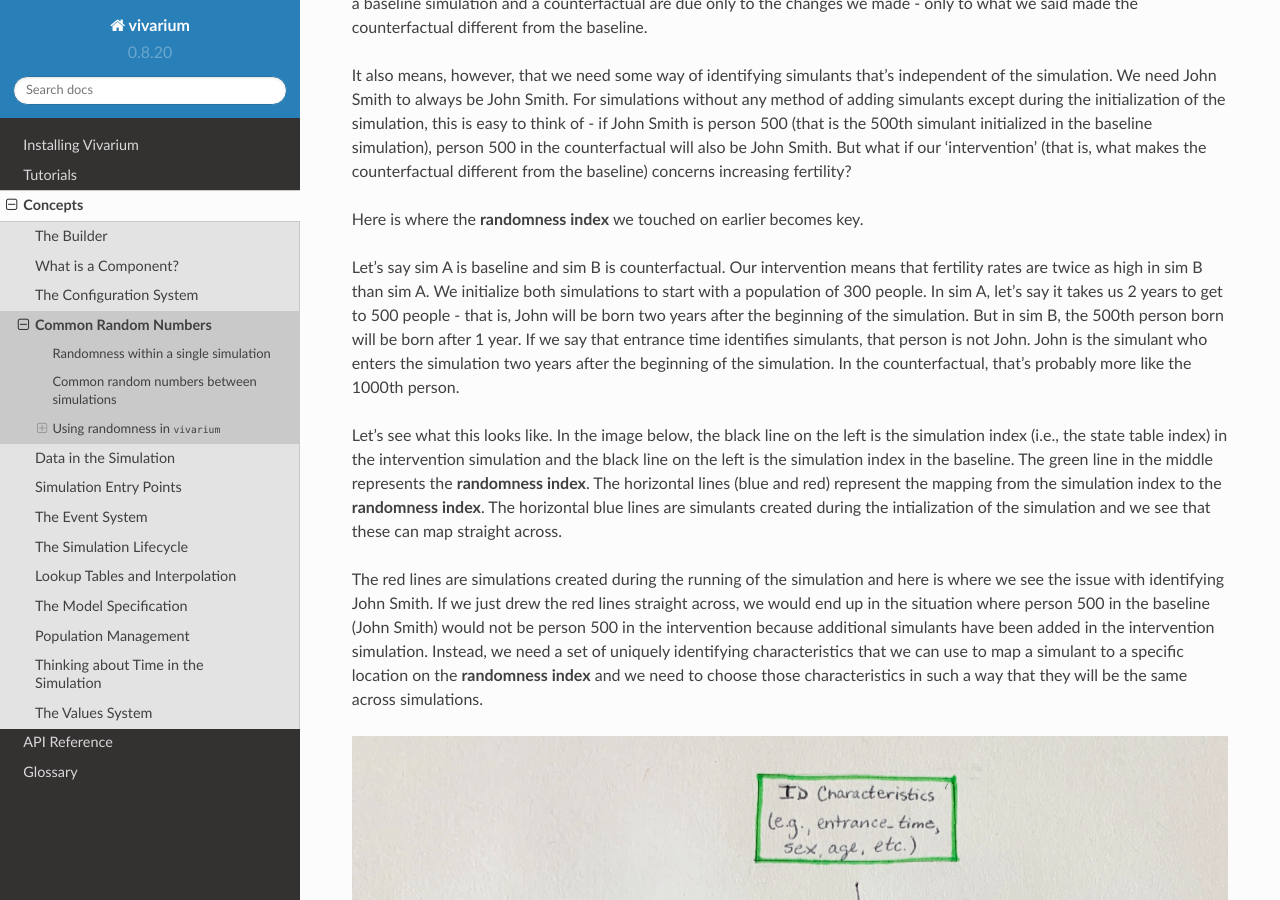
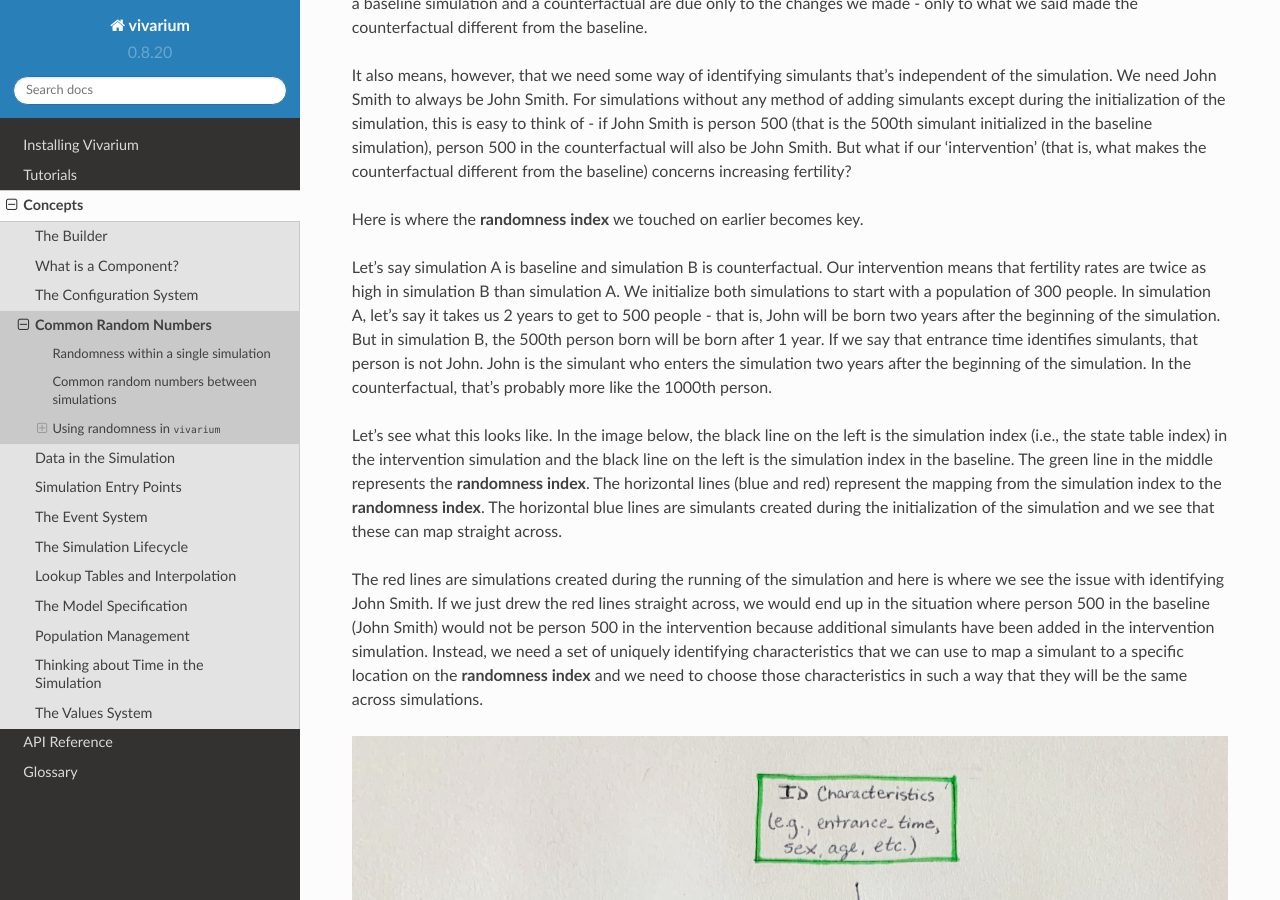
Before and after one commit to ihmeuw/vivarium, a Sphinx documentation site: the page built from docs/source/concepts/crn.rst, in a window 1280 px wide and 900 px high, scrolled down 2812 px. Built offline with Sphinx 7.4.7 and the Read the Docs theme 2.0.0, drawn with Linux system fonts in a browser that asks for light colours; some of the changed text lies outside the part shown.

Commit message:
Fix typos, don't shorten simulation

```diff
--- a/docs/source/concepts/crn.rst
+++ b/docs/source/concepts/crn.rst
@@ -111,15 +111,15 @@ baseline) concerns increasing fertility?
 
 Here is where the **randomness index** we touched on earlier becomes key.
 
-Let's say sim A is baseline and sim B is counterfactual. Our intervention means
-that fertility rates are twice as high in sim B than sim A. We initialize both
-simulations to start with a population of 300 people. In sim A, let's say it
-takes us 2 years to get to 500 people - that is, John will be born two years
-after the beginning of the simulation. But in sim B, the 500th person born will
-be born after 1 year. If we say that entrance time identifies simulants, that
-person is not John. John is the simulant who enters the simulation two years
-after the beginning of the simulation. In the counterfactual, that's probably
-more like the 1000th person.
+Let's say simulation A is baseline and simulation B is counterfactual. Our
+intervention means that fertility rates are twice as high in simulation B than
+simulation A. We initialize both simulations to start with a population of 300
+people. In simulation A, let's say it takes us 2 years to get to 500 people -
+that is, John will be born two years after the beginning of the simulation. But
+in simulation B, the 500th person born will be born after 1 year. If we say that
+entrance time identifies simulants, that person is not John. John is the
+simulant who enters the simulation two years after the beginning of the
+simulation. In the counterfactual, that's probably more like the 1000th person.
 
 Let's see what this looks like. In the image below, the black line on the left
 is the simulation index (i.e., the state table index) in the intervention
@@ -127,7 +127,7 @@ simulation and the black line on the left is the simulation index in the
 baseline. The green line in the middle represents the **randomness index**. The
 horizontal lines (blue and red) represent the mapping from the simulation index
 to the **randomness index**. The horizontal blue lines are simulants created
-during the intialization of the simulation and we see that these can map
+during the initialization of the simulation and we see that these can map
 straight across.
 
 The red lines are simulations created during the running of the simulation and
```
Also changed, not shown: other parts of docs/source/concepts/crn.rst (+1 -1 lines), 1 other file.
